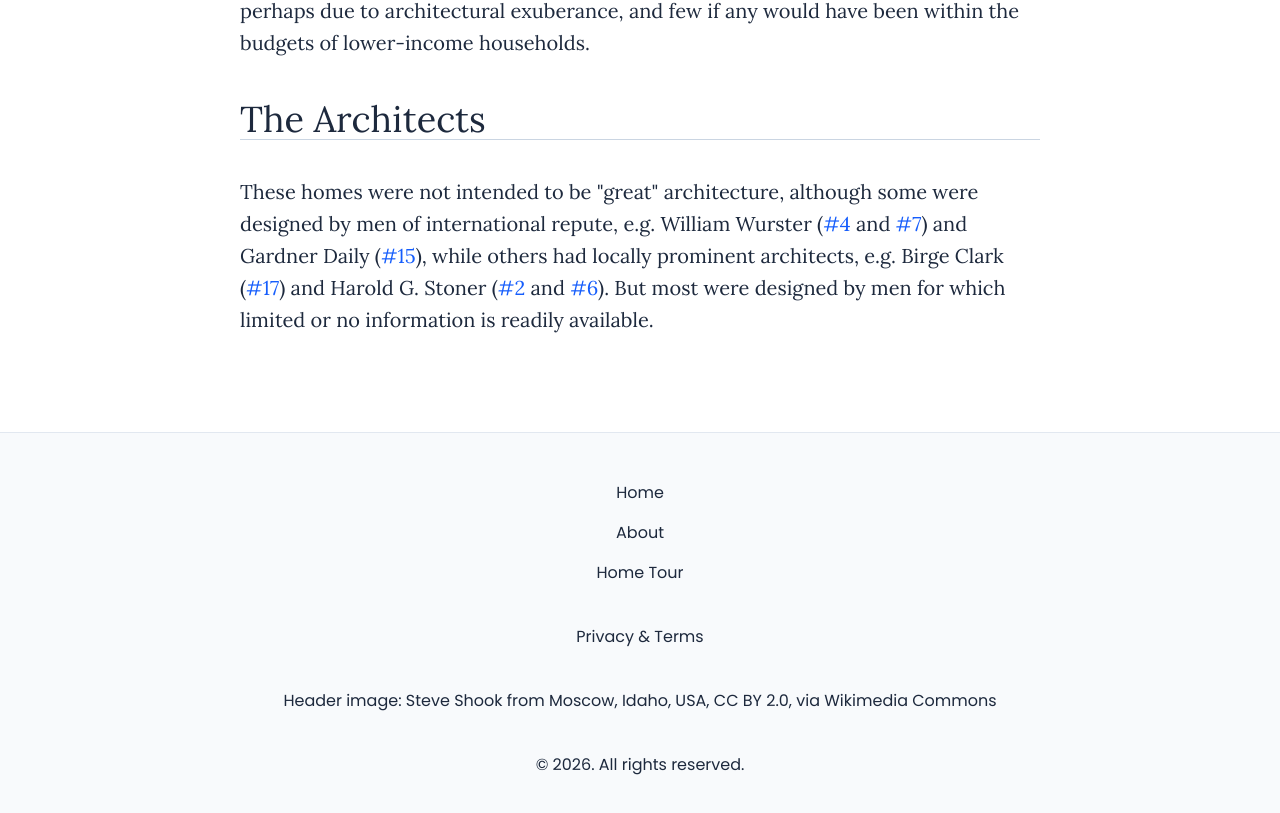
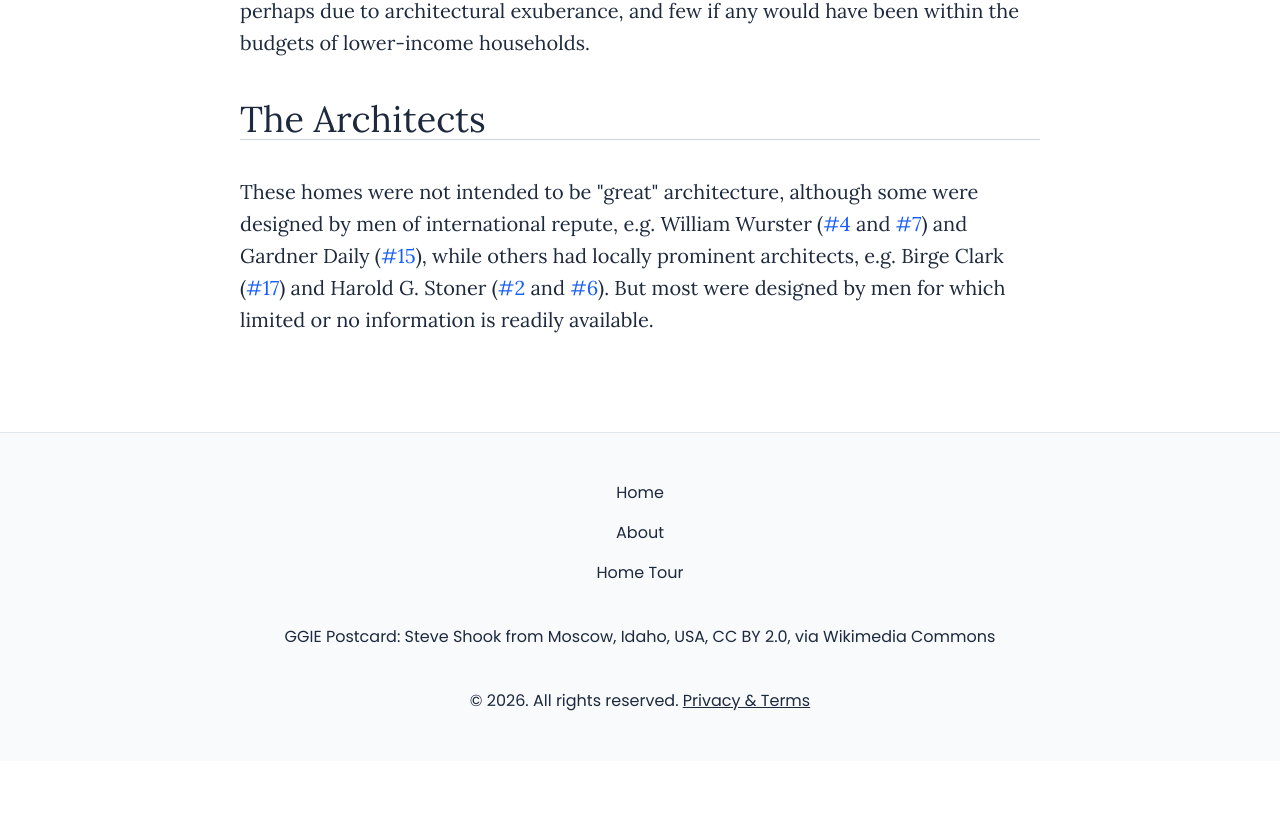
Before and after one commit to tdkent/ModelHomes-Frontend, a React (Vite) app: page / in a window 1280 px wide. Shown: the part 1639-2452 px from the top of the page. After the commit the page ends 2400 px from the top, so only its background shows below. Built offline with nearby package versions, Linux system fonts and the light colour scheme; no server answers.

Commit message:
style: update 404 page

```diff
--- a/src/components/layout/Footer.tsx
+++ b/src/components/layout/Footer.tsx
@@ -13,9 +13,8 @@ export default function Footer() {
 					);
 				})}
 			</ul>
-			<Link to="/disclaimer">Privacy & Terms</Link>
 			<span>
-				Header image:{" "}
+				GGIE Postcard:{" "}
 				<a
 					href="https://commons.wikimedia.org/wiki/File:Treasure_Island,_Golden_Gate_International_Exposition,_1938_-_Linen_Postcard_(4253084805).jpg"
 					target="_blank"
@@ -26,7 +25,12 @@ export default function Footer() {
 				, <a href="https://creativecommons.org/licenses/by/2.0">CC BY 2.0</a>,
 				via Wikimedia Commons
 			</span>
-			<span>© 2026. All rights reserved.</span>
+			<span>
+				© 2026. All rights reserved.{" "}
+				<Link to="/disclaimer" className="underline hover:no-underline">
+					Privacy & Terms
+				</Link>
+			</span>
 		</footer>
 	);
 }
--- a/src/pages/NotFound.page.tsx
+++ b/src/pages/NotFound.page.tsx
@@ -1,4 +1,5 @@
 import { useEffect } from "react";
+import { Link } from "react-router";
 
 export default function NotFoundPage() {
 	useEffect(() => {
@@ -8,8 +9,11 @@ export default function NotFoundPage() {
 
 	return (
 		<>
-			<h2>404 - Page Not Found</h2>
-			<p>Return home</p>
+			<section className="content">
+				<h1>404 - Page Not Found</h1>
+				<p>The requested page could not be found.</p>
+				<Link to="/">Return Home</Link>
+			</section>
 		</>
 	);
 }
```
